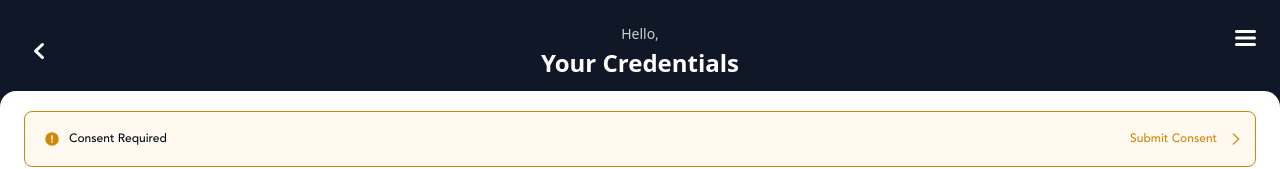
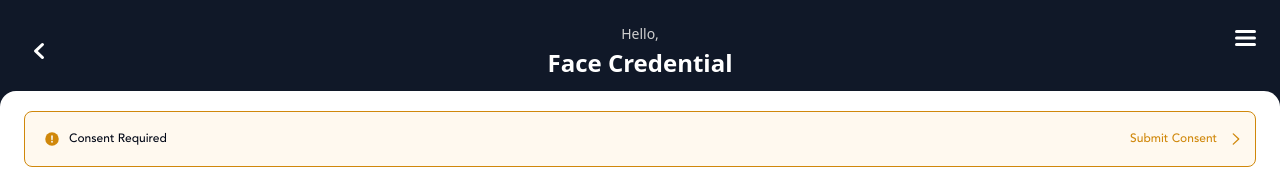
Before and after one commit to Shreenidhi-HS/OloidUserProfile, a React (Vite) app: page /credentials/faces in a window 1280 px wide. Shown: the top 169 px of the page. Built offline with nearby package versions, Linux system fonts and the light colour scheme; no server answers.

Commit message:
header title added

```diff
--- a/src/components/pin.tsx
+++ b/src/components/pin.tsx
@@ -1,11 +1,5 @@
-import React from 'react'
+const Pin = () => {
+  return <div className="bg-white mt-3 rounded-t-[1rem] px-6 py-5"></div>;
+};
 
-function Pin() {
-  return (
-    <div>
-        <div className=''>PIN : ****</div>
-    </div>
-  )
-}
-
-export default Pin
+export default Pin;
--- a/src/layout/DefaultLayout.tsx
+++ b/src/layout/DefaultLayout.tsx
@@ -49,6 +49,25 @@ const DefaultLayout = ({ children }: DefaultLayoutProps) => {
     setActivePage(id);
   };
 
+  const headerTitle = () => {
+    if (path.endsWith("/pin")) {
+      return "Pin Credential";
+    } else if (path.endsWith("/badge")) {
+      return "Badge Credential";
+    } else if (path.endsWith("/faces")) {
+      return "Face Credential";
+    } else if (path.endsWith("/password")) {
+      return "Password Credential";
+    } else if (path.endsWith("/qrcode")) {
+      return "Assigned QR code";
+    } else if (path.endsWith("/bluetooth")) {
+      return "Bluetooth Credential";
+    } else if (path.endsWith("/nfc")) {
+      return "NFC Credential";
+    }
+    return "Your Credentials";
+  };
+
   return (
     <>
       {path === "/profile" && <TopHeader user={user} />}
@@ -67,7 +86,7 @@ const DefaultLayout = ({ children }: DefaultLayoutProps) => {
               <p className="mt-6 text-sm text-[#CECECE]">
                 Hello, {user?.DisplayName}
               </p>
-              <p className="text-2xl text-white font-bold">Your Credentials</p>
+              <p className="text-2xl text-white font-bold">{headerTitle()}</p>
             </div>
           )}
         </div>
```
